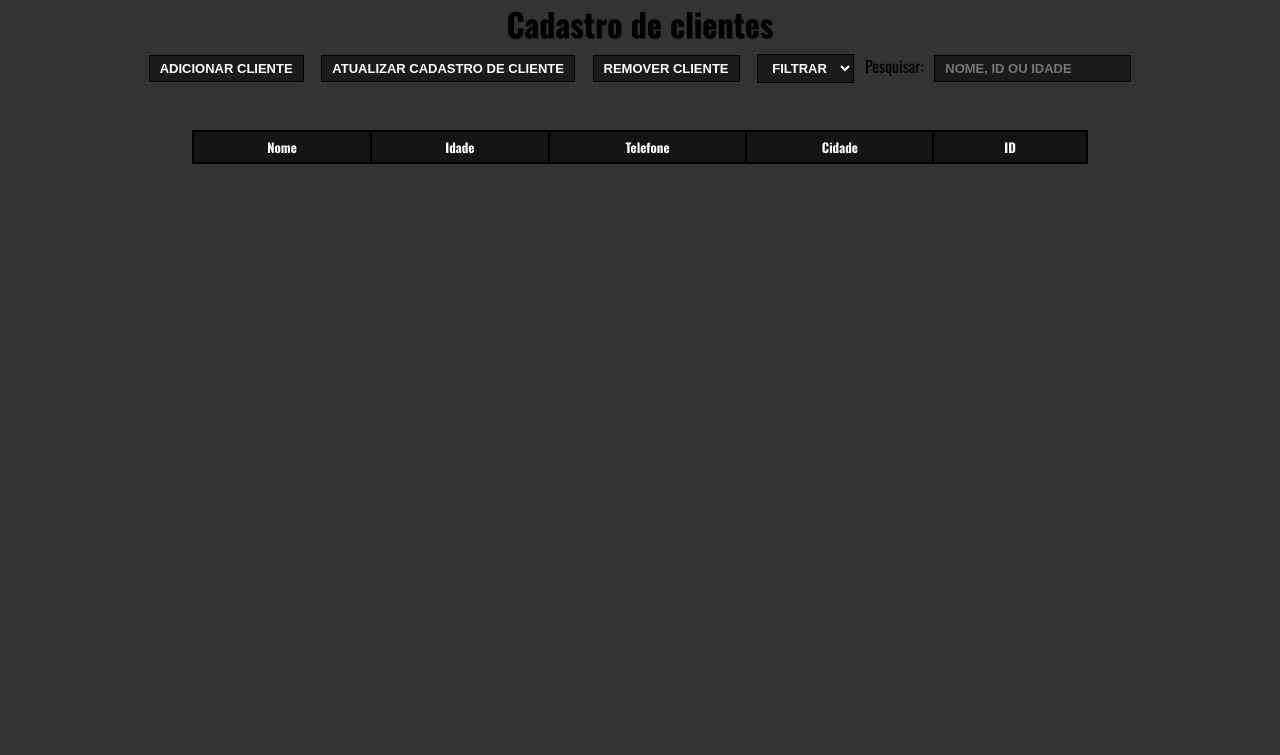
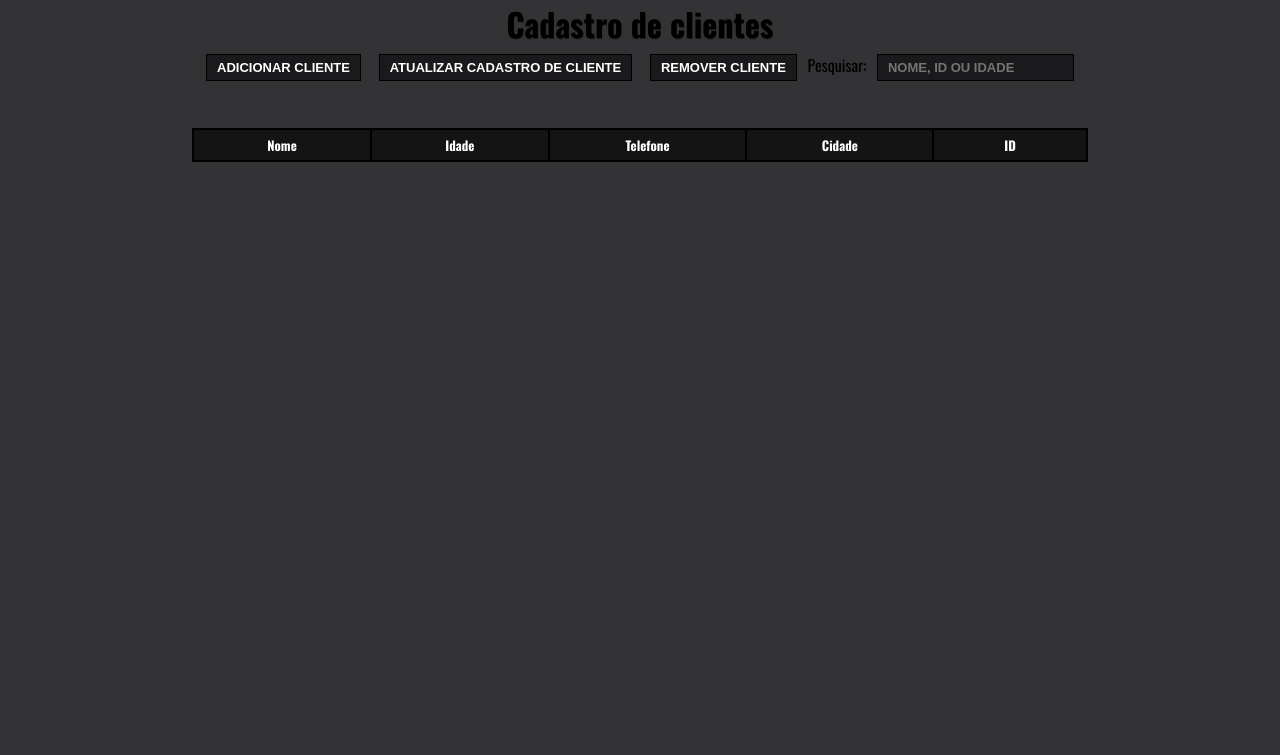
Before and after one commit to alexalcantaral/cadastro-de-clientes, a plain HTML site: page index.html in a window 1280 px wide. Shown: the top 755 px of the page. Drawn offline with nearby package versions, Linux system fonts and the light colour scheme.

Commit message:
Removendo a opção de filtrar, pois no decorrer da criação do projeto, achei que não seria mais necessário o uso dessa opção

```diff
--- a/index.html
+++ b/index.html
@@ -17,13 +17,6 @@
         <button id="botao-adicionar">Adicionar cliente</button>
         <button id="botao-atualizar">Atualizar cadastro de cliente</button>
         <button id="botao-remover">Remover cliente</button>
-
-        <select id="selecionar-opcao" name="palavra">
-            <option value="filtar">Filtrar</option>
-            <option value="nome">Nome</option>
-            <option value="id">ID</option>
-            <option value="idade">Idade</option>
-        </select>
 
         <label for="nome">Pesquisar:</label>
         <input type="text" name="nome" id="buscar-nome" placeholder="Nome, ID ou Idade">
```
